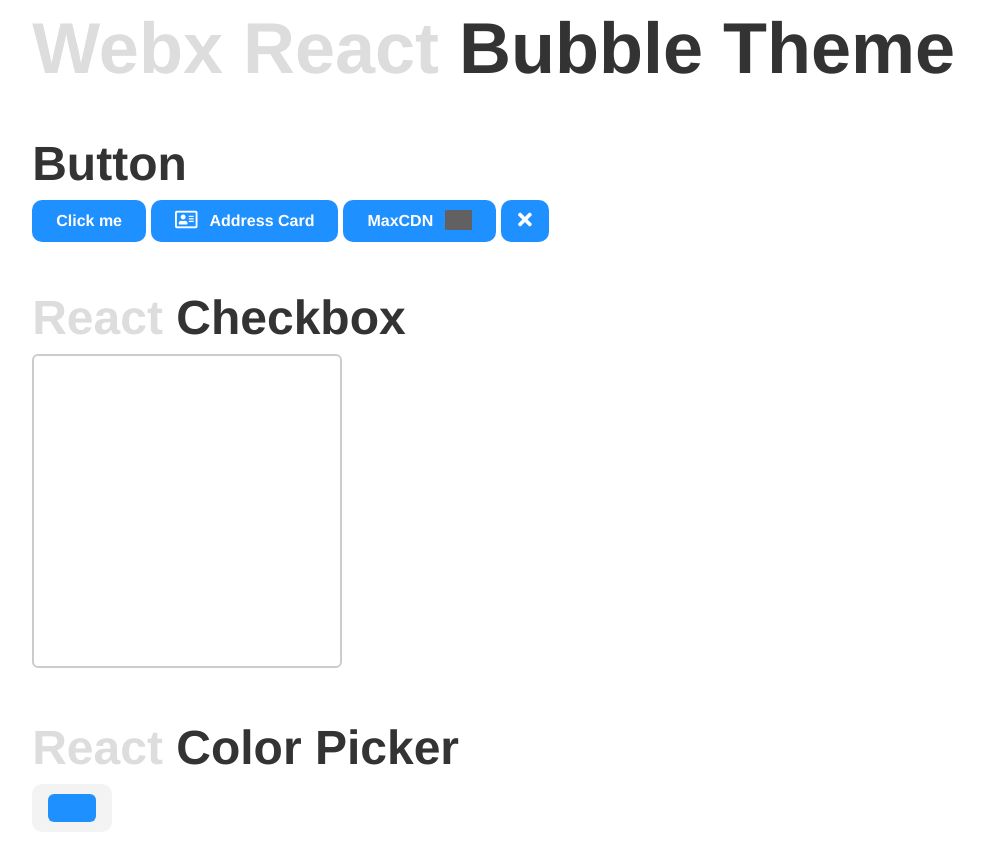
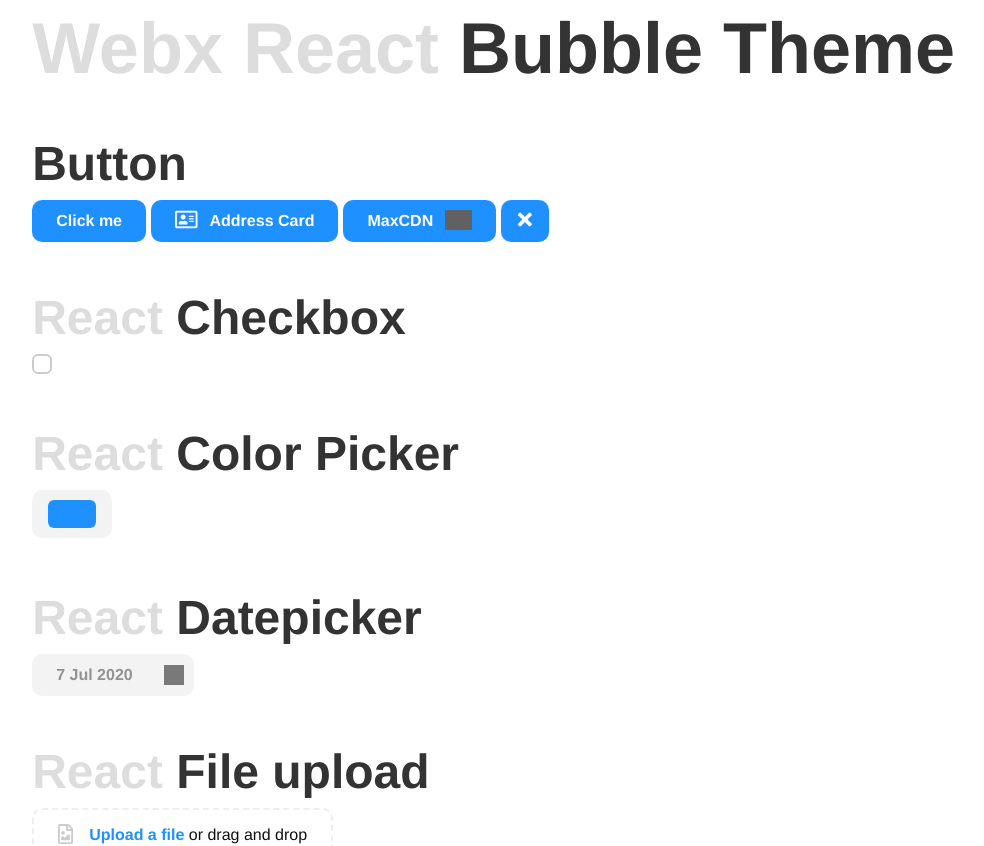
Before and after one commit to webx-components/webx-react, a React (Create React App) app: page / in a window 1280 px wide. Shown: the top 846 px of the page, without its empty margins (39-1023 px from the left). Built offline with nearby package versions, Linux system fonts and the light colour scheme; grey boxes are pictures that could not be loaded.

Commit message:
Cleaned up Checkbox element.

```diff
--- a/src/components/Checkbox/Checkbox.component.tsx
+++ /dev/null
@@ -1,32 +0,0 @@
-import React, {Component, ReactNode} from 'react';
-import theme from "./Checkbox.module.css";
-import checkSvg from "./svg/check.svg";
-
-/**
- * class Checkbox
- * @author Ingo Andelhofs
- */
-export default class Checkbox extends Component {
-  public state: any = {
-    active: false,
-  }
-
-  public onToggle = () => {
-    this.setState({
-      active: !this.state.active,
-    });
-  }
-
-  public render(): ReactNode {
-    return <div
-      onClick={this.onToggle}
-      className={theme.CheckboxOuterContainer + " " + (this.state.active ? theme.Active : "")}>
-      <div className={theme.CheckboxInnerContainer}>
-        <img
-          alt="Check Icon"
-          className={theme.CheckboxSvg}
-          src={checkSvg} />
-      </div>
-    </div>;
-  }
-}
--- a/src/components/Checkbox/Checkbox.module.css
+++ /dev/null
@@ -1,46 +0,0 @@
-@value checkboxSize: 16px;
-
-
-.CheckboxOuterContainer {
-    display: inline-block;
-    overflow: hidden;
-
-    width: checkboxSize;
-    height: checkboxSize;
-
-    border: 2px solid #cccccc;
-    border-radius: 6px;
-
-    cursor: pointer;
-    user-select: none;
-
-    transition: color, background-color .4s ease;
-}
-.Active.CheckboxOuterContainer {
-    border: 2px solid dodgerblue;
-    background-color: dodgerblue;
-}
-
-.CheckboxInnerContainer {
-    width: 100%;
-    height: 100%;
-}
-.Active .CheckboxInnerContainer {
-    /*background-color: dodgerblue;*/
-}
-
-.CheckboxSvg {
-    box-sizing: border-box;
-
-    padding: 3px;
-    width: 100%;
-    height: 100%;
-
-    opacity: 0;
-    filter: invert(1);
-
-    transition: opacity .2s ease;
-}
-.Active .CheckboxSvg {
-    opacity: 1;
-}
--- /dev/null
+++ b/src/components/Checkbox/Checkbox.tsx
@@ -0,0 +1,24 @@
+import React, {Component, ReactNode} from 'react';
+import CheckboxUi from "./Checkbox.ui";
+
+
+
+/**
+ * class Checkbox
+ * @author Ingo Andelhofs
+ */
+export default class Checkbox extends Component {
+  public state: any = {
+    active: false,
+  }
+
+  public onToggle = () => {
+    this.setState({
+      active: !this.state.active,
+    });
+  }
+
+  public render(): ReactNode {
+    return <CheckboxUi onClick={this.onToggle} active={this.state.active}/>;
+  }
+}
--- /dev/null
+++ b/src/components/Checkbox/Checkbox.ui.tsx
@@ -0,0 +1,39 @@
+import React, {FC} from "react";
+import clsx from "clsx";
+import Icon from "../Icon/Icon";
+
+
+/**
+ * CheckboxUi Props
+ * @author Ingo Andelhofs
+ */
+interface IProps extends React.HTMLAttributes<HTMLDivElement> {
+  classes?: any,
+  active: boolean
+}
+
+
+/**
+ * component CheckboxUi
+ * @author Ingo Andelhofs
+ */
+const CheckboxUi: FC<IProps> = (p: IProps) => {
+  const {active, classes, className, ...props} = p;
+
+  const classNames = clsx(
+    className,
+    classes,
+    "react-checkbox",
+    {
+      "react-checkbox--active": active,
+    }
+  );
+
+  return <div className={classNames} {...props}>
+    <div className={`react-checkbox__inner-box`}>
+      <Icon code="fas fa-check" className="react-checkbox__icon" alt="Check Icon" />
+    </div>
+  </div>;
+};
+
+export default CheckboxUi;
--- /dev/null
+++ b/src/css/forms/_checkbox.scss
@@ -0,0 +1,48 @@
+$react-checkbox-size: 16px;
+
+
+.react-checkbox {
+  display: inline-block;
+  overflow: hidden;
+
+  width: $react-checkbox-size;
+  height: $react-checkbox-size;
+
+  border: 2px solid #cccccc;
+  border-radius: 6px;
+
+  cursor: pointer;
+  user-select: none;
+
+  transition: color, background-color .4s ease;
+
+  &--active {
+    border: 2px solid dodgerblue;
+    background-color: dodgerblue;
+  }
+
+  &--active &__icon {
+    opacity: 1;
+  }
+
+  &__inner-box {
+    width: 100%;
+    height: 100%;
+  }
+
+  &__icon {
+    display: flex;
+
+    justify-content: center;
+    align-content: center;
+
+    font-size: 10px;
+    line-height: 16px;
+
+    width: 100%;
+    height: 100%;
+
+    opacity: 0;
+    filter: invert(1);
+  }
+}
--- a/src/css/main.scss
+++ b/src/css/main.scss
@@ -1 +1,4 @@
+@import 'forms/icon';
+
 @import 'forms/button';
+@import 'forms/checkbox';
--- a/src/examples/BubbleTheme.tsx
+++ b/src/examples/BubbleTheme.tsx
@@ -4,8 +4,7 @@ import "./css/global.scss";
 import DefaultStyle from "../components/styles/DefaultStyle";
 
 import Button from "../components/Button/Button";
-import PureCheckbox from "../components/PureCheckbox/PureCheckbox.component";
-import Checkbox from "../components/Checkbox/Checkbox.component";
+import Checkbox from "../components/Checkbox/Checkbox";
 import Datepicker from "../components/Datepicker/Datepicker.component";
 import Field from "../components/Field/Field.component";
 import FileUpload from "../components/FileUpload/FileUpload.component";
@@ -65,18 +64,18 @@ export default class BubbleTheme extends Component {
         <Icon code="fas fa-times"/>
       </Button>
 
-      <div style={{display: "none"}}>
-        <h2><span>Pure CSS</span> Checkbox</h2>
-        <PureCheckbox />
-      </div>
+
+      {/*<h2><span>Pure CSS</span> Checkbox</h2>*/}
+      {/*<PureCheckbox />*/}
+
 
       <h2><span>React</span> Checkbox</h2>
       <Checkbox />
 
-      <div style={{display: "none"}}>
-        <h2>Color Picker</h2>
-        <Field type="color" />
-      </div>
+
+      {/*<h2>Color Picker</h2>*/}
+      {/*<Field type="color" />*/}
+
 
       <h2><span>React</span> Color Picker</h2>
       <ColorPicker />
```
Also changed, not shown: src/components/Checkbox/svg/check.svg (deleted), src/css/forms/_icon.scss (added).
